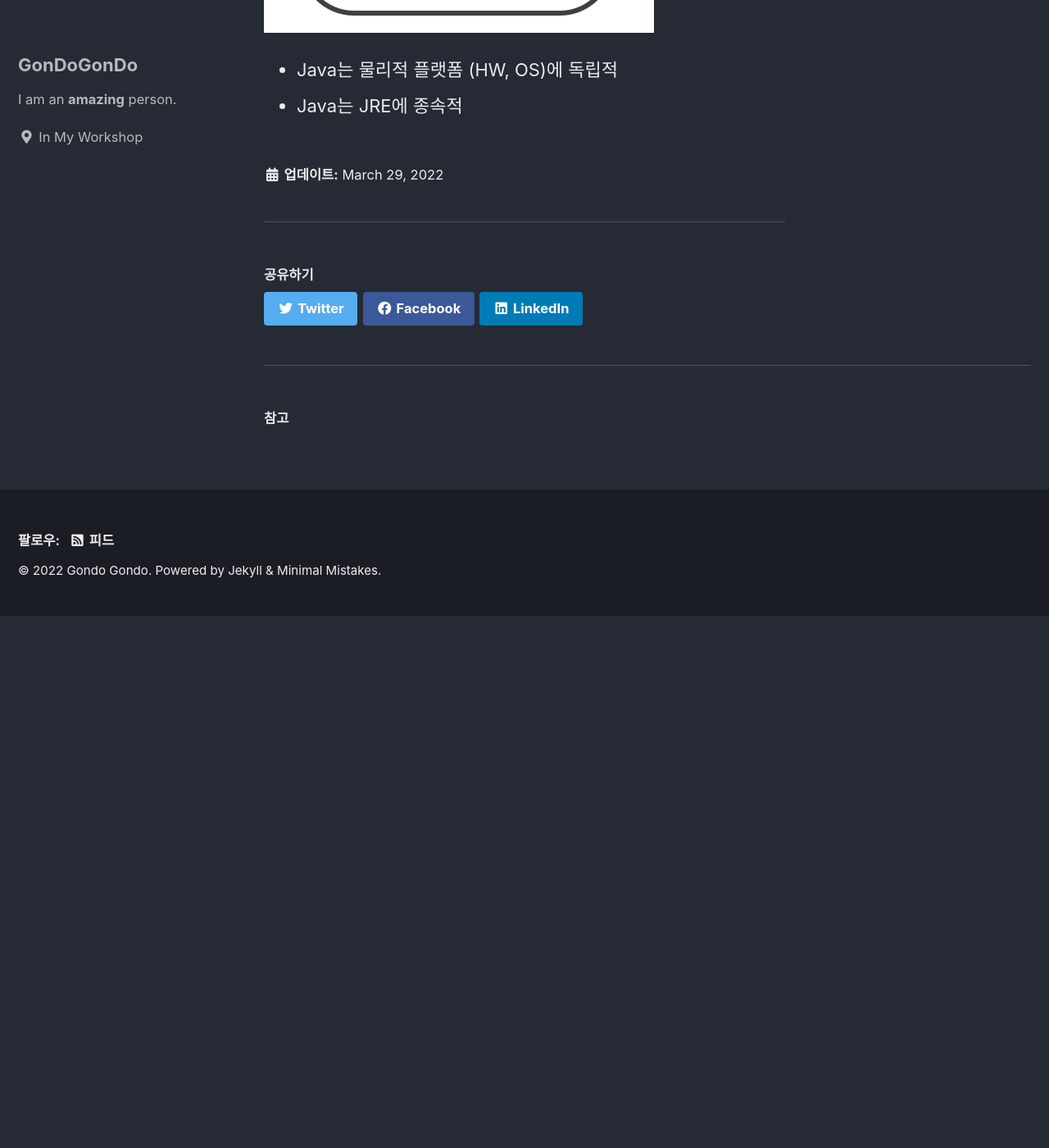
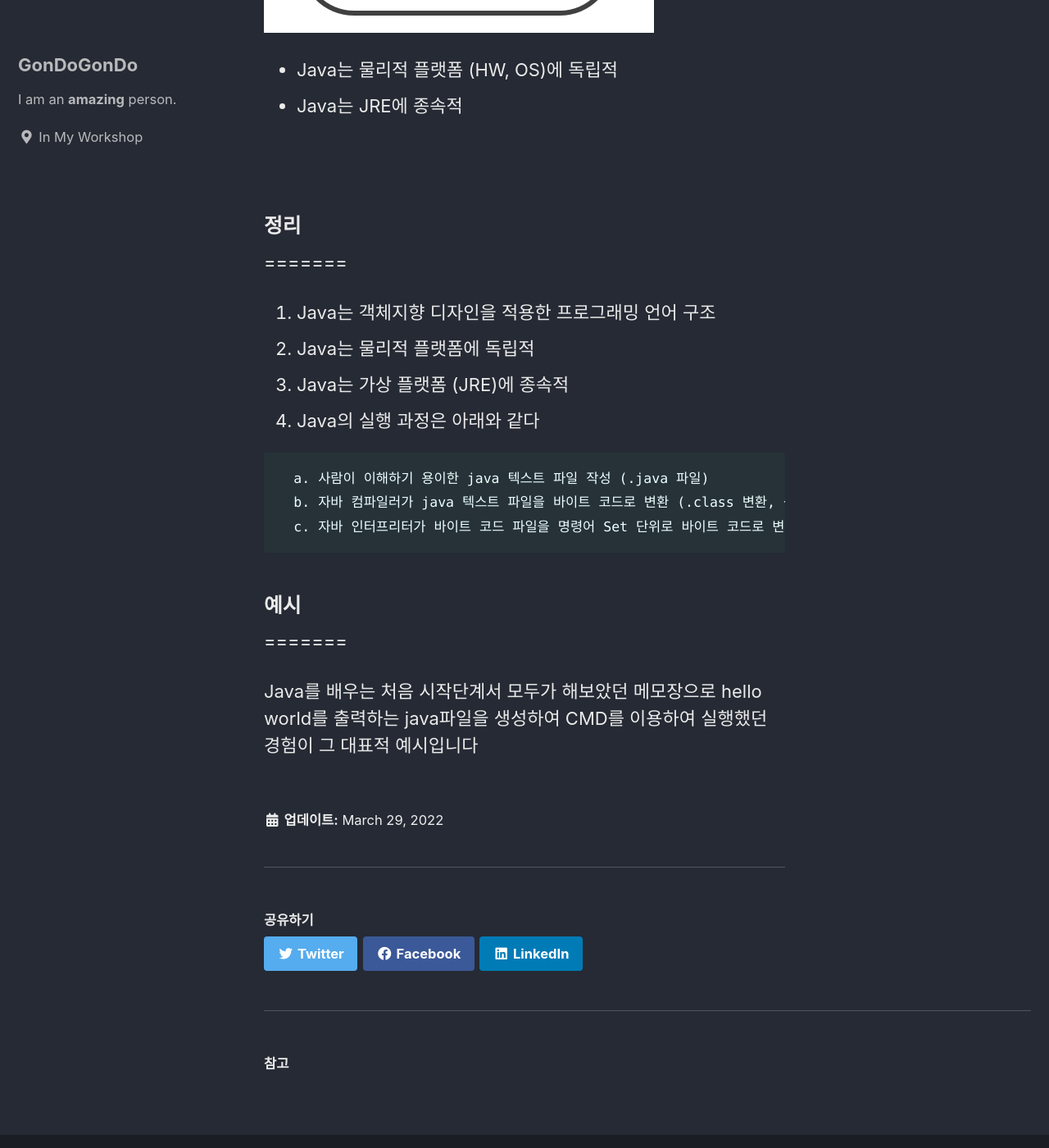
Before and after one commit to dmsgus6523/dmsgus6523.github.io, a Jekyll site: the page built from _posts/2022-03-29-Java기초.md, in a window 1280 px wide and 1400 px high, scrolled down 3051 px. Shown: the whole window at 82% size. Built offline with Jekyll 4.4.1, drawn with Linux system fonts in a browser that asks for light colours; cached includes are drawn as plain includes; before the commit the page ends 3802 px from its top, so only the background shows below that; some of the changed text lies outside the part shown.

Commit message:
add changes

````diff
--- a/_posts/2022-03-29-Java기초.md
+++ b/_posts/2022-03-29-Java기초.md
@@ -27,6 +27,13 @@ title : 프로그램, Java 기초
 <br/>
 <br/>
 
+> Java는 무엇인가?
+
+Java는 **'가상플랫폼'**이며 또한 **'객체지향언어'** 입니다 (객체지향 개념을 적용하여 설계한 언어 구조)
+<br/>
+<br/>
+<br/>
+
 > Java 실행 방식
 
 *.java 파일을 javac로 **컴파일** 하면 바이트 코드로 쓰여진 파일 **<span style='color: #2D3748; background-color:#fff5b1'>.class</span>** 파일로 변환됩니다
@@ -36,12 +43,6 @@ title : 프로그램, Java 기초
 <br/>
 <br/>
 
-> Java는 무엇인가?
-
-Java는 **'가상플랫폼'**이며 또한 **'객체지향언어'** 입니다 (객체지향 개념을 적용하여 설계한 언어 구조)
-<br/>
-<br/>
-<br/>
 
 > JRE란?
 
@@ -66,3 +67,29 @@ JVM (Java Virtual Machine) :
 ![Image Alt Java 실행 전체 구조](/assets/img/2.png)
 - Java는 물리적 플랫폼 (HW, OS)에 독립적
 - Java는 JRE에 종속적
+<br/>
+<br/>
+<br/>
+
+
+### 정리
+=======
+
+1. Java는 객체지향 디자인을 적용한 프로그래밍 언어 구조
+2. Java는 물리적 플랫폼에 독립적
+3. Java는 가상 플랫폼 (JRE)에 종속적
+4. Java의 실행 과정은 아래와 같다
+
+```
+  a. 사람이 이해하기 용이한 java 텍스트 파일 작성 (.java 파일)
+  b. 자바 컴파일러가 java 텍스트 파일을 바이트 코드로 변환 (.class 변환, 생성)
+  c. 자바 인터프리터가 바이트 코드 파일을 명령어 Set 단위로 바이트 코드로 변환 및 실행
+```
+
+
+
+### 예시
+=======
+
+Java를 배우는 처음 시작단계서 모두가 해보았던 메모장으로 hello world를 출력하는 java파일을 생성하여
+CMD를 이용하여 실행했던 경험이 그 대표적 예시입니다
````
